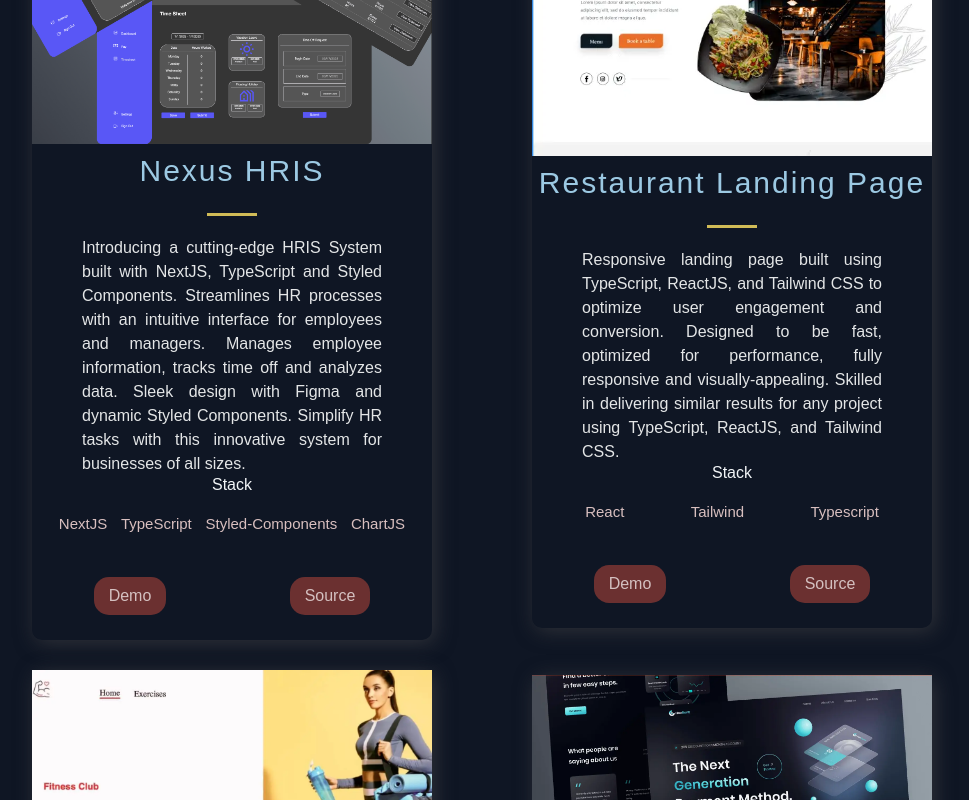
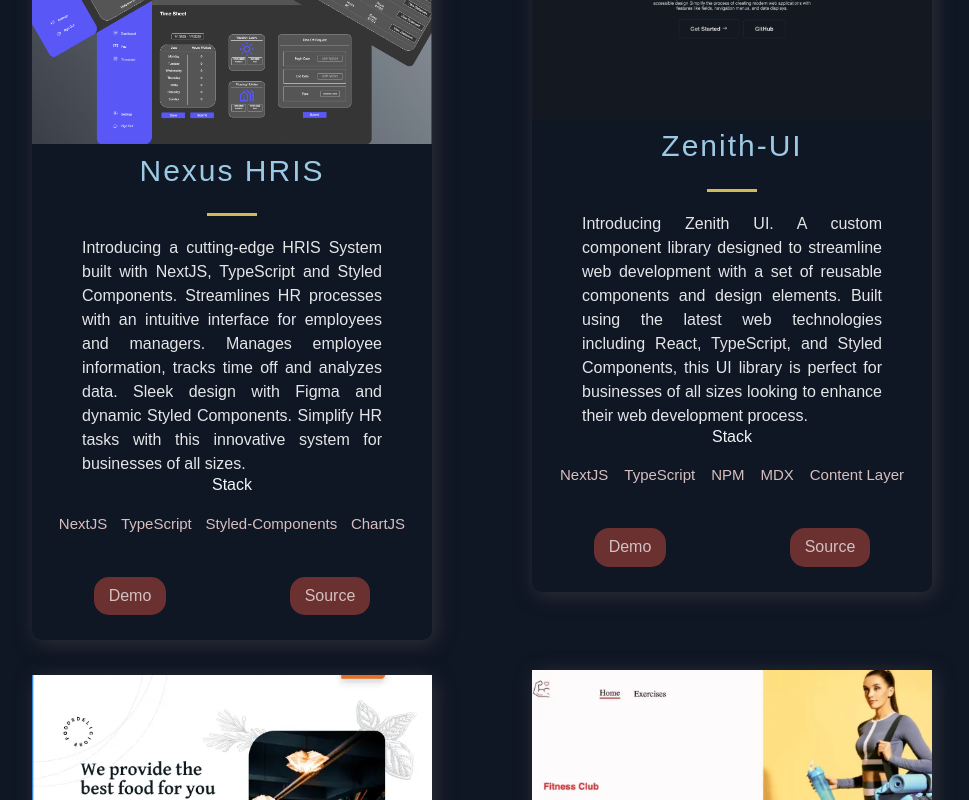
Before and after one commit to JosephHuntley/Portfolio_Updated, a React (Vite) app: page / in a window 1280 px wide. Shown: the part 1000-1800 px from the top of the page, without its empty margins (158-1127 px from the left). Built offline with nearby package versions, Linux system fonts and the light colour scheme.

Commit message:
Added ZenithUI To Projects

```diff
--- a/src/constants/constant.js
+++ b/src/constants/constant.js
@@ -3,6 +3,7 @@ import img2 from '../../public/GymExercises.webp';
 import img3 from '../../public/HooBank.webp';
 import img4 from '../../public/Cryptoverse.webp';
 import img5 from '../../public/Nexus.webp'
+import img6 from '../../public/ZenithUI.webp'
 
 export const projects = [
 	{
@@ -14,6 +15,16 @@ export const projects = [
 		tags: ['NextJS', 'TypeScript', 'Styled-Components', 'ChartJS'],
 		source: 'https://github.com/JosephHuntley/nexus',
 		visit: 'https://nexus-rose.vercel.app/dashboard',
+	},
+	{
+		id: 5,
+		title: 'Zenith-UI',
+		description:
+			'Introducing Zenith UI. A custom component library designed to streamline web development with a set of reusable components and design elements. Built using the latest web technologies including React, TypeScript, and Styled Components, this UI library is perfect for businesses of all sizes looking to enhance their web development process.',
+		image: img6,
+		tags: ['NextJS', 'TypeScript', 'NPM', "MDX", 'Content Layer'],
+		source: 'https://github.com/JosephHuntley/zenith-ui',
+		visit: 'https://zenith-ui-documentation.vercel.app/',
 	},
 	{
 		title: 'Restaurant Landing Page',
```
Also changed, not shown: public/ZenithUI.webp (added).
